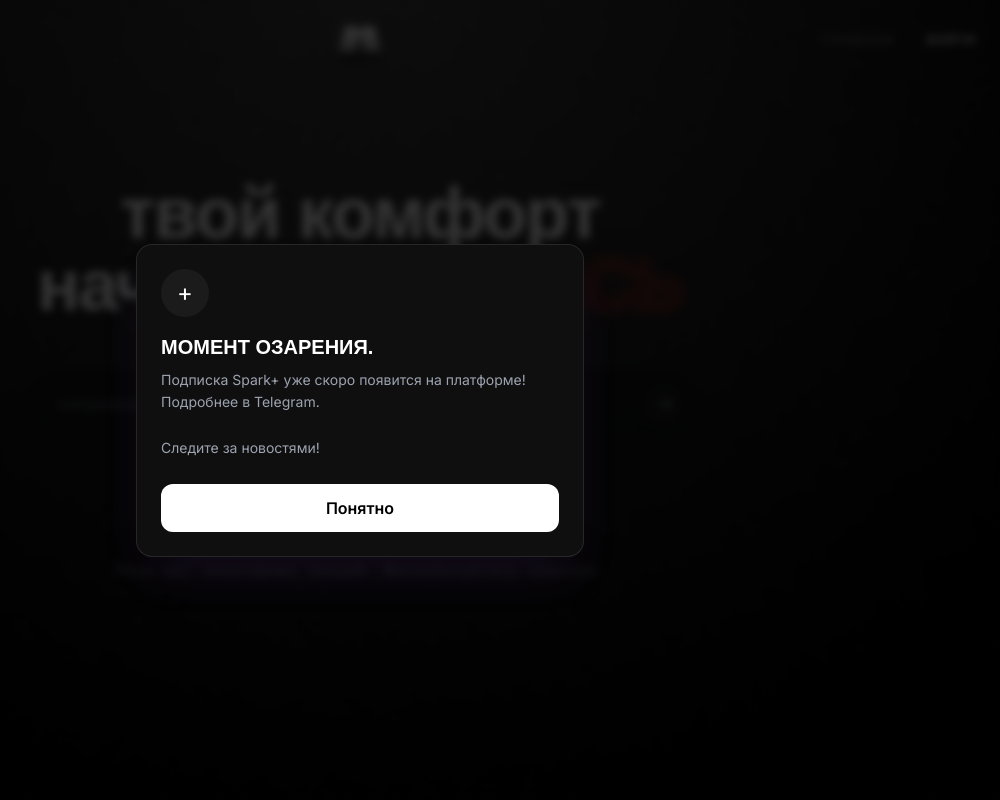
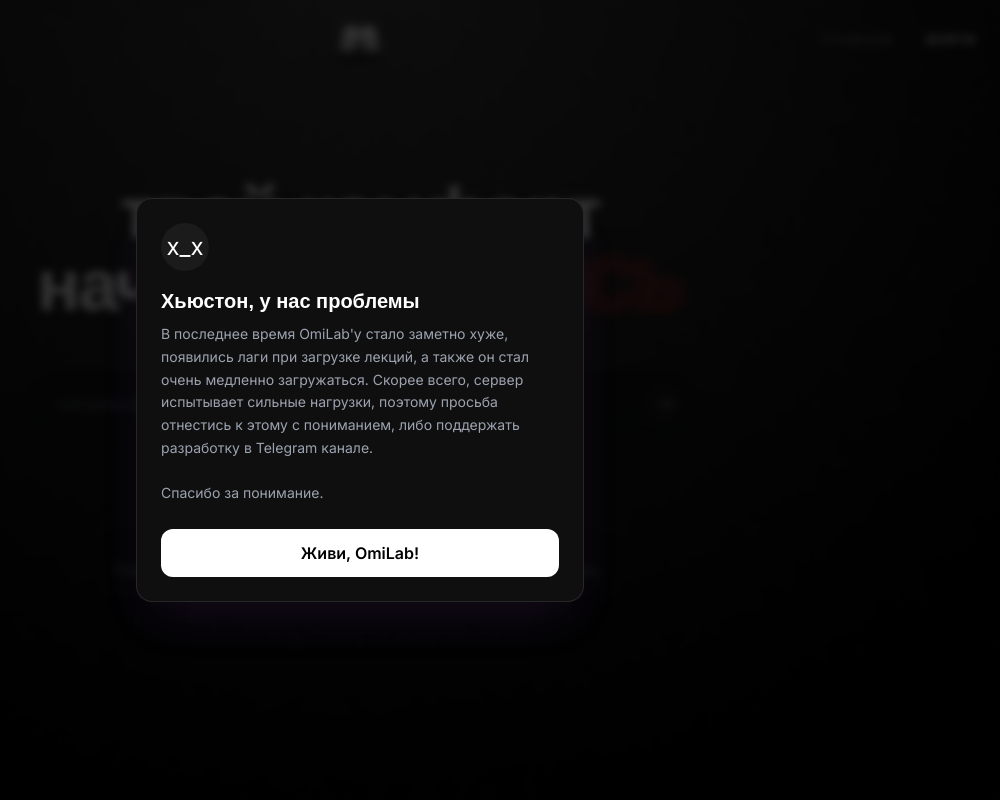
Before and after one commit to eevaal/omilab, a FastAPI app: template omilab-application/templates/index.html in a window 1280 px wide. Shown: the whole page, without its empty margins (280-1280 px from the left). Run offline with FastAPI, Linux system fonts and the light colour scheme; the template is opened without the code that fills it, so the values that code supplies are empty; parts of the project's set-up code (start-up, migrations or seed data) failed here and were passed over; some libraries are stand-ins or nearby versions; some web fonts are replaced.

Commit message:
Update notification index.html

```diff
--- a/omilab-application/templates/index.html
+++ b/omilab-application/templates/index.html
@@ -252,22 +252,22 @@
             <div class="relative w-full max-w-md transform overflow-hidden rounded-2xl border border-white/10 bg-[#0F0F10] p-6 text-left shadow-2xl shadow-purple-500/10 transition-all">
 
                 <div class="mb-4 flex h-12 w-12 items-center justify-center rounded-full bg-white/5 text-2xl">
-                    +
+                    x_x
                 </div>
 
                 <h3 class="font-display text-xl font-bold text-white mb-2">
-                    МОМЕНТ ОЗАРЕНИЯ.
+                    Хьюстон, у нас проблемы
                 </h3>
 
                 <p class="font-sans text-sm text-gray-400 mb-6 leading-relaxed">
-                    Подписка Spark+ уже скоро появится на платформе! Подробнее в Telegram.
+                    В последнее время OmiLab'у стало заметно хуже, появились лаги при загрузке лекций, а также он стал очень медленно загружаться. Скорее всего, сервер испытывает сильные нагрузки, поэтому просьба отнестись к этому с пониманием, либо поддержать разработку в Telegram канале.
                     <br><br>
-                    Следите за новостями!
+                    Спасибо за понимание.
                 </p>
 
                 <div class="flex gap-3">
                     <button onclick="closeNews()" class="flex-1 rounded-xl bg-white text-black font-bold py-3 hover:bg-gray-200 transition">
-                        Понятно
+                        Живи, OmiLab!
                     </button>
                 </div>
 
```
